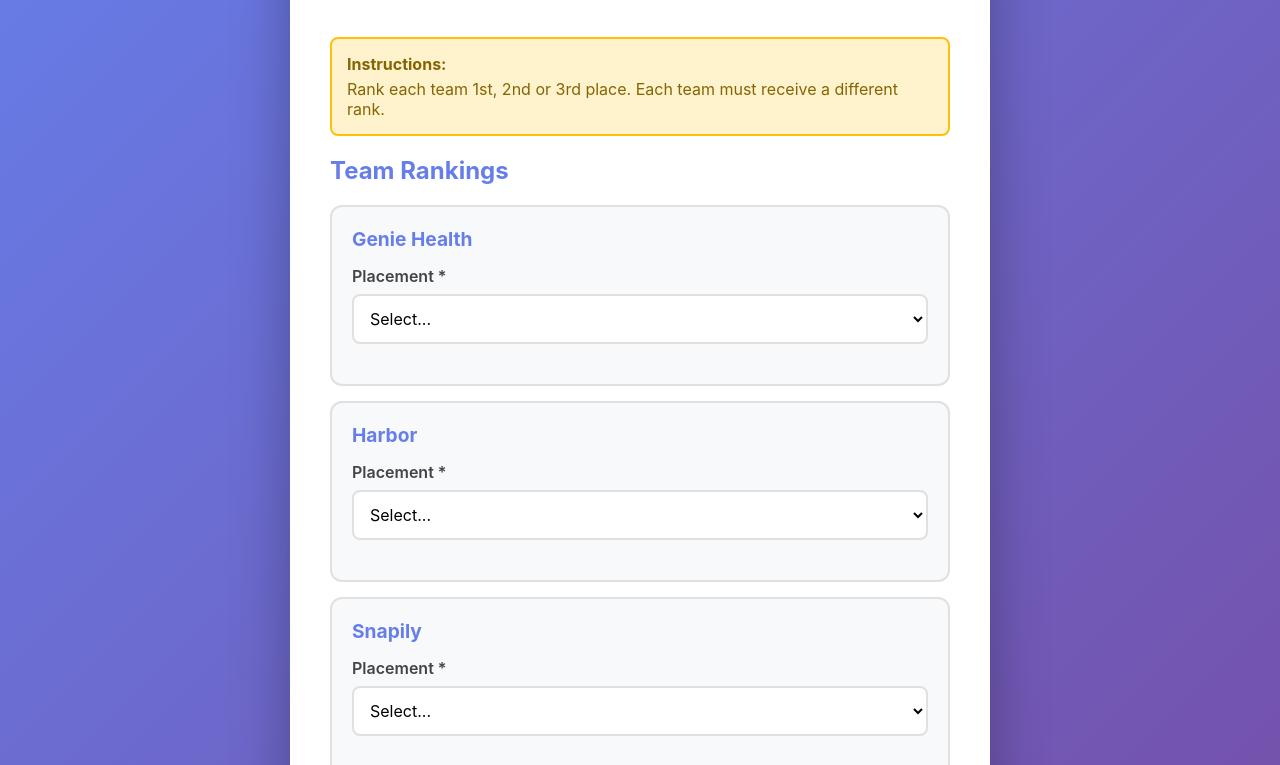
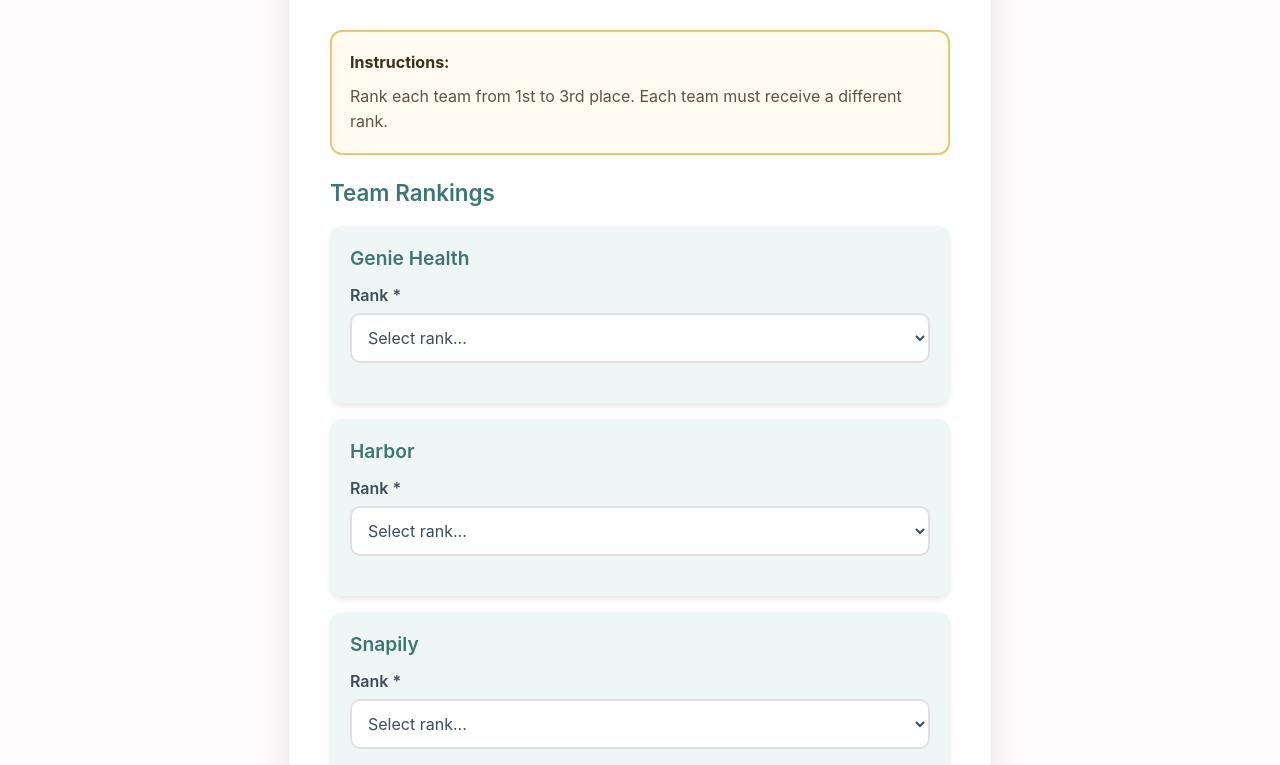
Before and after one commit to JessicaUXDI/AI-Design-for-Social-Good_Judges-rubric, a website: page index.html in a window 1280 px wide. Shown: the part 158-923 px from the top of the page. Drawn offline with Linux system fonts and the light colour scheme.

Commit message:
Update title and styles in index.html

```diff
--- a/index.html
+++ b/index.html
@@ -3,7 +3,7 @@
 <head>
     <meta charset="UTF-8">
     <meta name="viewport" content="width=device-width, initial-scale=1.0">
-    <title>Judge Ranking - AI Design for Social Good</title>
+    <title>AI Design for Social Good - Voting</title>
     <style>
         * {
             margin: 0;
@@ -13,7 +13,7 @@
 
         body {
             font-family: -apple-system, BlinkMacSystemFont, 'Segoe UI', Roboto, Oxygen, Ubuntu, Cantarell, sans-serif;
-            background: linear-gradient(135deg, #667eea 0%, #764ba2 100%);
+            background: #FEFCFD;
             min-height: 100vh;
             padding: 20px;
         }
@@ -21,9 +21,9 @@
         .container {
             max-width: 700px;
             margin: 0 auto;
-            background: white;
+            background: #FFFFFF;
             border-radius: 16px;
-            box-shadow: 0 20px 60px rgba(0, 0, 0, 0.3);
+            box-shadow: 0 10px 40px rgba(0, 0, 0, 0.1);
             padding: 40px;
         }
 
@@ -35,13 +35,15 @@
         }
 
         h1 {
-            color: #667eea;
-            font-size: 2.2em;
+            color: #3D7773;
+            font-size: 1.8em;
+            font-weight: 700;
             margin-bottom: 10px;
+            letter-spacing: 0.5px;
         }
 
         .subtitle {
-            color: #666;
+            color: #3D4D5C;
             font-size: 1.1em;
         }
 
@@ -50,8 +52,9 @@
         }
 
         .form-section h2 {
-            color: #667eea;
-            font-size: 1.5em;
+            color: #3D7773;
+            font-size: 1.4em;
+            font-weight: 600;
             margin-bottom: 20px;
         }
 
@@ -63,7 +66,7 @@
             display: block;
             margin-bottom: 8px;
             font-weight: 600;
-            color: #444;
+            color: #3D4D5C;
         }
 
         input[type="text"],
@@ -72,50 +75,65 @@
             width: 100%;
             padding: 12px;
             border: 2px solid #e0e0e0;
-            border-radius: 8px;
+            border-radius: 10px;
             font-size: 1em;
             font-family: inherit;
             transition: border-color 0.3s;
+            background: #FFFFFF;
+            color: #3D4D5C;
+        }
+
+        input::placeholder,
+        textarea::placeholder {
+            color: #999;
         }
 
         input:focus,
         textarea:focus,
         select:focus {
             outline: none;
-            border-color: #667eea;
+            border-color: #3D7773;
         }
 
         select {
             cursor: pointer;
-            background: white;
         }
 
         .team-ranking {
-            background: #f8f9fa;
+            background: #EFF7F6;
             padding: 20px;
             border-radius: 12px;
-            margin-bottom: 15px;
-            border: 2px solid #e0e0e0;
+            margin-bottom: 16px;
+            box-shadow: 0 4px 6px -1px rgba(0, 0, 0, 0.1);
+            transition: all 0.2s;
+        }
+
+        .team-ranking:hover {
+            box-shadow: 0 10px 15px -3px rgba(0, 0, 0, 0.1);
         }
 
         .team-ranking h3 {
-            color: #667eea;
+            color: #3D7773;
             font-size: 1.2em;
+            font-weight: 600;
             margin-bottom: 15px;
         }
 
         .instructions {
-            background: #fff3cd;
-            border: 2px solid #ffc107;
-            padding: 15px;
-            border-radius: 8px;
-            margin-bottom: 20px;
-            color: #856404;
+            background: #FFFBF0;
+            border: 2px solid #E8C96F;
+            padding: 18px;
+            border-radius: 12px;
+            margin-bottom: 24px;
+            color: #5C5447;
+            line-height: 1.6;
         }
 
         .instructions strong {
             display: block;
-            margin-bottom: 5px;
+            margin-bottom: 8px;
+            font-weight: 700;
+            color: #3D3020;
         }
 
         .btn {
@@ -123,20 +141,21 @@
             font-size: 1.1em;
             font-weight: 600;
             border: none;
-            border-radius: 8px;
+            border-radius: 10px;
             cursor: pointer;
             transition: all 0.3s;
         }
 
         .btn-primary {
-            background: linear-gradient(135deg, #667eea 0%, #764ba2 100%);
+            background: #3D7773;
             color: white;
             width: 100%;
         }
 
         .btn-primary:hover:not(:disabled) {
+            background: #2f5f5c;
             transform: translateY(-2px);
-            box-shadow: 0 5px 15px rgba(102, 126, 234, 0.4);
+            box-shadow: 0 5px 15px rgba(61, 119, 115, 0.3);
         }
 
         .btn-primary:disabled {
@@ -147,7 +166,7 @@
         .message {
             display: none;
             padding: 15px 20px;
-            border-radius: 8px;
+            border-radius: 10px;
             margin-top: 20px;
             font-weight: 500;
         }
@@ -155,26 +174,26 @@
         .message.success {
             background: #d4edda;
             color: #155724;
-            border: 1px solid #c3e6cb;
+            border: 2px solid #c3e6cb;
         }
 
         .message.error {
             background: #f8d7da;
             color: #721c24;
-            border: 1px solid #f5c6cb;
+            border: 2px solid #f5c6cb;
         }
     </style>
 </head>
 <body>
     <div class="container">
         <header>
-            <h1>BRIDGEGOOD Amplify</h1>
+            <h1>BRIDGEGOOD AMPLIFY</h1>
             <p class="subtitle">🏆 AI Design for Social Good Hackathon Voting</p>
         </header>
 
         <div class="instructions">
             <strong>Instructions:</strong>
-            Rank each team 1st, 2nd or 3rd place. Each team must receive a different rank.
+            Rank each team from 1st to 3rd place. Each team must receive a different rank.
         </div>
 
         <form id="rankingForm">
@@ -184,9 +203,9 @@
                 <div class="team-ranking">
                     <h3>Genie Health</h3>
                     <div class="form-group">
-                        <label for="snapily">Placement *</label>
-                        <select id="snapily" name="snapily" required>
-                            <option value="">Select...</option>
+                        <label for="genie">Rank *</label>
+                        <select id="genie" name="genie" required>
+                            <option value="">Select rank...</option>
                             <option value="1">1st Place</option>
                             <option value="2">2nd Place</option>
                             <option value="3">3rd Place</option>
@@ -197,9 +216,9 @@
                 <div class="team-ranking">
                     <h3>Harbor</h3>
                     <div class="form-group">
-                        <label for="genie">Placement *</label>
-                        <select id="genie" name="genie" required>
-                            <option value="">Select...</option>
+                        <label for="harbor">Rank *</label>
+                        <select id="harbor" name="harbor" required>
+                            <option value="">Select rank...</option>
                             <option value="1">1st Place</option>
                             <option value="2">2nd Place</option>
                             <option value="3">3rd Place</option>
@@ -210,9 +229,9 @@
                 <div class="team-ranking">
                     <h3>Snapily</h3>
                     <div class="form-group">
-                        <label for="harbor">Placement *</label>
-                        <select id="harbor" name="harbor" required>
-                            <option value="">Select...</option>
+                        <label for="snapily">Rank *</label>
+                        <select id="snapily" name="snapily" required>
+                            <option value="">Select rank...</option>
                             <option value="1">1st Place</option>
                             <option value="2">2nd Place</option>
                             <option value="3">3rd Place</option>
@@ -243,13 +262,13 @@
             e.preventDefault();
 
             // Get values
-            const snapilyRank = document.getElementById('snapily').value;
             const genieRank = document.getElementById('genie').value;
             const harborRank = document.getElementById('harbor').value;
+            const snapilyRank = document.getElementById('snapily').value;
             const comments = document.getElementById('comments').value;
 
             // Validate that all ranks are different
-            const ranks = [snapilyRank, genieRank, harborRank];
+            const ranks = [genieRank, harborRank, snapilyRank];
             const uniqueRanks = new Set(ranks);
 
             if (uniqueRanks.size !== 3) {
@@ -269,6 +288,7 @@
                         'Content-Type': 'application/json'
                     },
                     body: JSON.stringify({
+                        judgeName: 'Anonymous',
                         rankings: {
                             snapily: parseInt(snapilyRank),
                             genie: parseInt(genieRank),
```
